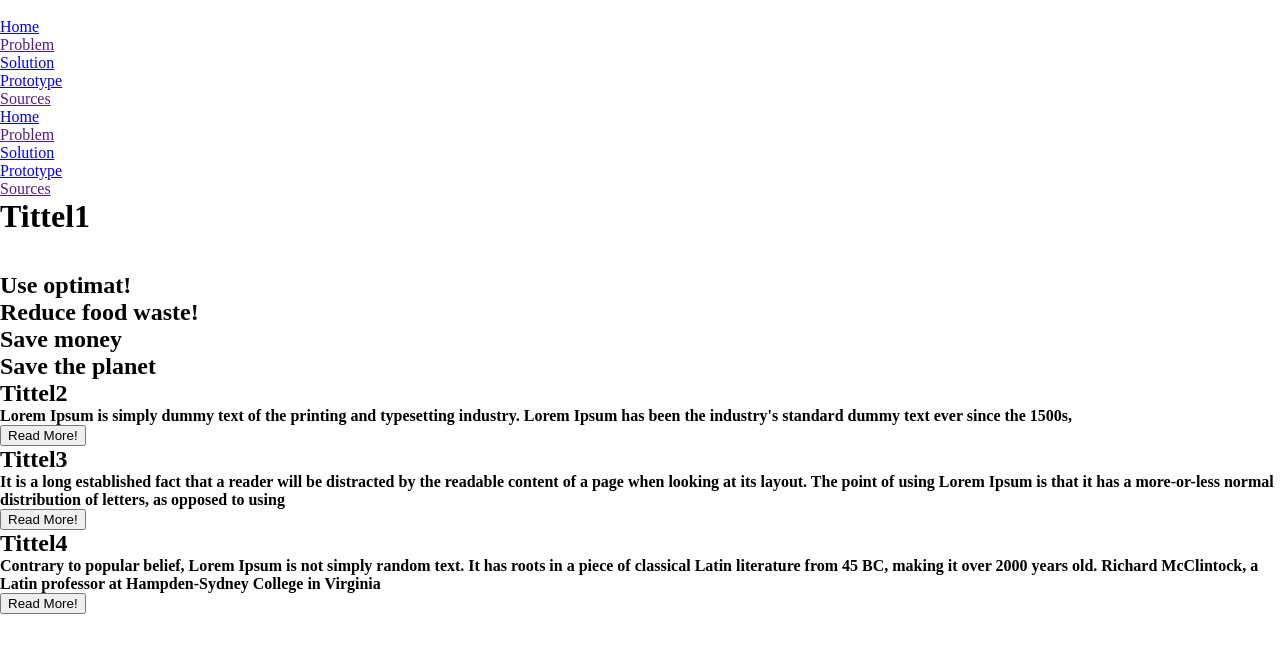
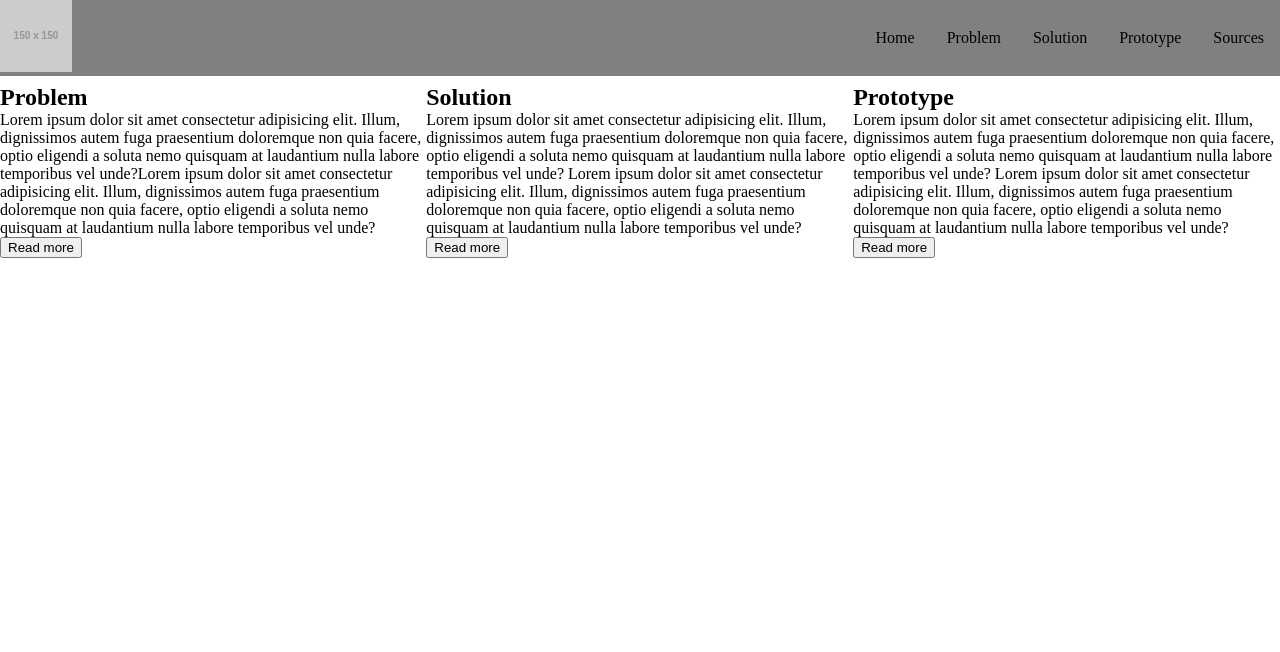
Before and after one commit to Saekon/Web_Final_Project, a plain HTML site: page home.html in a window 1280 px wide. Drawn offline with Linux system fonts and the light colour scheme; placeholder pictures from the web are drawn by us.

Commit message:
home page
rewrite

```diff
--- a/home.html
+++ b/home.html
@@ -3,115 +3,52 @@
     <head>
         <meta charset="UTF-8" />
         <title>Web final project</title>
-        <link rel="stylesheet" type="text/css" href="stylesheet/style.css" />
-        <link rel="stylesheet" type="text/css" href="stylesheet/Navbar.css">
+        <link rel="stylesheet" href="stylesheet/style.css" />
     </head>
     <body>
-        <div class="nav">
-            <div class = "Nav_logo"><a href="">
-                <img src="link til logo her" alt="" width="110px">
-            </a></div>
-            <div class = "Nav_text">
-                <div class="Nav_text1"><a href="home.html">Home</a></div>
-                <div class="Nav_text1"><a href="">Problem</a></div>
-                <div class="Nav_text1"><a href="solution.html">Solution</a></div>
-                <div class="Nav_text1"><a href="prototype.html">Prototype</a></div>
-                <div class="Nav_text1"><a href="">Sources</a></div>
+        <header>
+            <div>
+                <img class="logo" src="https://via.placeholder.com/150" alt="logo" />
             </div>
-
-            <div class="dropdown">
-            <div class = "burger">
-                <div class = "line1"></div>
-                <div class = "line2"></div>
-                <div class = "line3"></div>
-            </div>
-                    <div class="dropdown_content">
-                    <div class="Nav_text2"><a href="home.html">Home</a></div>
-                    <div class="Nav_text2"><a href="">Problem</a></div>
-                    <div class="Nav_text2"><a href="solution.html">Solution</a></div>
-                    <div class="Nav_text2"><a href="prototype.html">Prototype</a></div>
-                    <div class="Nav_text2"><a href="">Sources</a></div>
-                </div>
-            </div>
-
-
-
-
+            <nav>
+                <ul>
+                    <li>
+                        <a href="home.html">Home</a>
+                    </li>
+                    <li>
+                        <a href="problem.html">Problem</a>
+                    </li>
+                    <li>
+                        <a href="solution.html">Solution</a>
+                    </li>
+                    <li>
+                        <a class="active" href="prototype.html">Prototype</a>
+                    </li>
+                    <li>
+                        <a href="sources.html">Sources</a>
+                    </li>
+                </ul>
+            </nav>
+        </header>
         </div>
         <main>
-            <div class="container1">
-                <div class="box1">
-                    <h1>
-                        Tittel1
-                        <div class="logo">
-                            <img src="Images/logo.png" alt="" width="200px" />
-                        </div>
-                    </h1>
-                    <h2>
-                        <p>Use optimat!</p>
-                        <p>Reduce food waste!</p>
-                        <p>Save money</p>
-                        <p>Save the planet</p>
-                    </h2>
+            <section>
+                <div class="">
+                    <h1>Problem</h1>
+                    <p>Lorem ipsum dolor sit amet consectetur adipisicing elit. Illum, dignissimos autem fuga praesentium doloremque non quia facere, optio eligendi a soluta nemo quisquam at laudantium nulla labore temporibus vel unde?Lorem ipsum dolor sit amet consectetur adipisicing elit. Illum, dignissimos autem fuga praesentium doloremque non quia facere, optio eligendi a soluta nemo quisquam at laudantium nulla labore temporibus vel unde?</p>
+                    <button>Read more</button>
                 </div>
-            </div>
-            <div class="container2">
-                <div class="box2">
-                    <h2>Tittel2</h2>
-                    <h4>
-                        <p>
-                            Lorem Ipsum is simply dummy text of the printing and
-                            typesetting industry. Lorem Ipsum has been the
-                            industry's standard dummy text ever since the 1500s,
-                        </p>
-                    </h4>
-
-                    <p>
-                        <a href="Navbar2.html"
-                            ><button type="button">Read More!</button></a
-                        >
-                    </p>
+                <div class="">
+                    <h1>Solution</h1>
+                    <p>Lorem ipsum dolor sit amet consectetur adipisicing elit. Illum, dignissimos autem fuga praesentium doloremque non quia facere, optio eligendi a soluta nemo quisquam at laudantium nulla labore temporibus vel unde? Lorem ipsum dolor sit amet consectetur adipisicing elit. Illum, dignissimos autem fuga praesentium doloremque non quia facere, optio eligendi a soluta nemo quisquam at laudantium nulla labore temporibus vel unde?</p>
+                    <button>Read more</button>
                 </div>
-
-                <div class="box2">
-                    <h2>Tittel3</h2>
-
-                    <h4>
-                        <p>
-                            It is a long established fact that a reader will be
-                            distracted by the readable content of a page when
-                            looking at its layout. The point of using Lorem
-                            Ipsum is that it has a more-or-less normal
-                            distribution of letters, as opposed to using
-                        </p>
-                    </h4>
-
-                    <p>
-                        <a href="Navbar2.html"
-                            ><button type="button">Read More!</button></a
-                        >
-                    </p>
+                <div class="">
+                    <h1>Prototype</h1>
+                    <p>Lorem ipsum dolor sit amet consectetur adipisicing elit. Illum, dignissimos autem fuga praesentium doloremque non quia facere, optio eligendi a soluta nemo quisquam at laudantium nulla labore temporibus vel unde? Lorem ipsum dolor sit amet consectetur adipisicing elit. Illum, dignissimos autem fuga praesentium doloremque non quia facere, optio eligendi a soluta nemo quisquam at laudantium nulla labore temporibus vel unde?</p>
+                    <button>Read more</button>
                 </div>
-                <div class="box2">
-                    <h2>Tittel4</h2>
-
-                    <h4>
-                        <p>
-                            Contrary to popular belief, Lorem Ipsum is not
-                            simply random text. It has roots in a piece of
-                            classical Latin literature from 45 BC, making it
-                            over 2000 years old. Richard McClintock, a Latin
-                            professor at Hampden-Sydney College in Virginia
-                        </p>
-                    </h4>
-
-                    <p>
-                        <a href="Navbar2.html"
-                            ><button type="button">Read More!</button></a
-                        >
-                    </p>
-                </div>
-            </div>
+            </section>
         </main>
     </body>
 </html>
--- a/stylesheet/style.css
+++ b/stylesheet/style.css
@@ -1,6 +1,7 @@
 /* Css reset */
 * {
     margin: 0;
+
 }
 /* NavBar */
 header {
```
